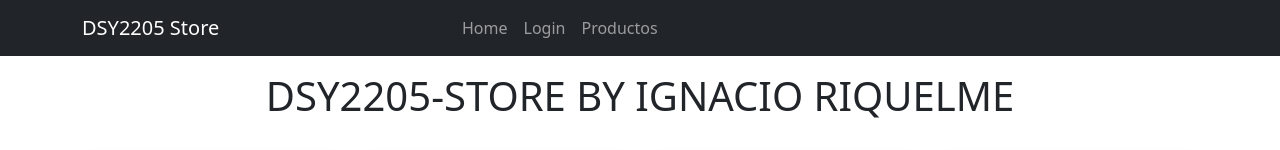
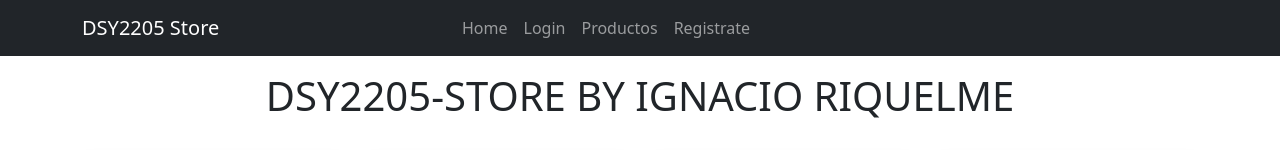
Before and after one commit to iriquelmee/DSY2205_FRONT_SUMATIVA_2_IRIQUELMEE, an Angular app: page /productos in a window 1280 px wide. Shown: the top 150 px of the page. Built offline with nearby package versions, Linux system fonts and the light colour scheme.

Commit message:
Se agrega en daata navegacion componente register

```diff
--- a/src/app/data/index.ts
+++ b/src/app/data/index.ts
@@ -2,6 +2,7 @@ export const nav = [
   { name: 'Home', href: '/home' },
   { name: 'Login', href: '/login' },
   { name: 'Productos', href: '/productos' },
+  { name: 'Registrate', href: '/register' },
 ];
 
 export const productos = [
```
